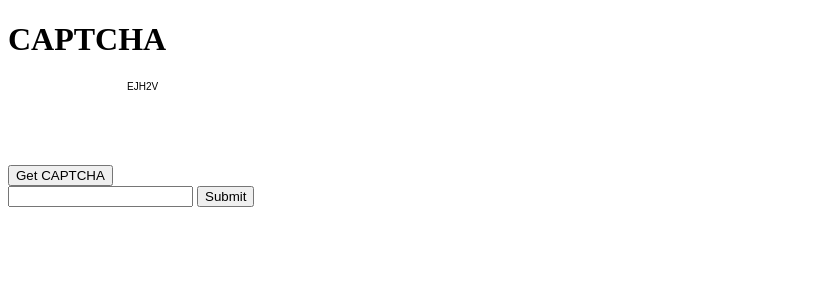
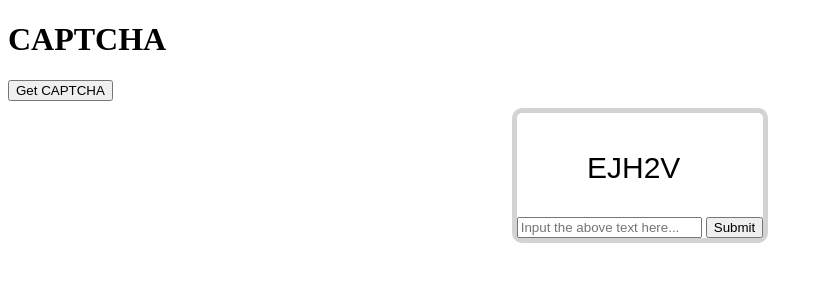
Before and after one commit to nkct/captcha-house, a SvelteKit app: page / in a window 1280 px wide. Both pictures are taken after a click on the button "Get CAPTCHA". Shown: the top 300 px of the page, without its empty margins (0-823 px from the left). Built offline with nearby package versions, Linux system fonts and the light colour scheme.

Commit message:
improved styling

```diff
--- a/package.json
+++ b/package.json
@@ -21,6 +21,7 @@
 		"eslint-plugin-svelte": "^2.30.0",
 		"prettier": "^2.8.0",
 		"prettier-plugin-svelte": "^2.10.1",
+		"sass": "^1.66.1",
 		"svelte": "^4.0.5",
 		"svelte-check": "^3.4.3",
 		"tslib": "^2.4.1",
--- a/src/routes/+page.svelte
+++ b/src/routes/+page.svelte
@@ -6,6 +6,17 @@
 
 <h1>CAPTCHA</h1>
 <button on:click={() => { captchas = [...captchas, 5] }}>Get CAPTCHA</button>
-{#each captchas as length}
+<div class="captcha_container">
+    {#each captchas as length}
       <Captcha {length} />
-{/each}
+    {/each}
+</div>
+
+<style lang="scss">
+    .captcha_container {
+        display: flex;
+        justify-content: center;
+        align-items: center;
+        flex-direction: column;
+    }
+</style>
--- a/src/routes/Captcha.svelte
+++ b/src/routes/Captcha.svelte
@@ -17,14 +17,27 @@
 
     onMount(() => {
         const ctx = canvas.getContext('2d');
-        ctx?.fillText(captcha_string, 10, 10);
+        if (ctx != null) {
+            ctx.font = "30px arial"
+            ctx.fillText(captcha_string, canvas_width/2 - 30, canvas_height/2 + 15);
+        }
     })
 
     console.log(captcha_string);
 </script>
 
-<canvas bind:this={canvas} width={canvas_width} height={canvas_height}></canvas>
-<form>
-    <input bind:this={input} type="text" />
-    <input type="submit" on:click={() => { console.log(input.value == captcha_string) }} />
-</form>
+<div class="captcha">
+    <canvas bind:this={canvas} width={canvas_width} height={canvas_height}></canvas>
+    <form>
+        <input type="text" placeholder="Input the above text here..." bind:this={input} />
+        <input type="submit" value="Submit" on:click={() => { console.log(input.value == captcha_string) }} />
+    </form>
+</div>
+
+<style lang="scss">
+    .captcha {
+        border-radius: 10px;
+        border: 5px lightgray solid;
+        margin: 7px 0;
+    }
+</style>
```
Also changed, not shown: 1 other file (tests, documents, lock files or other folders).
